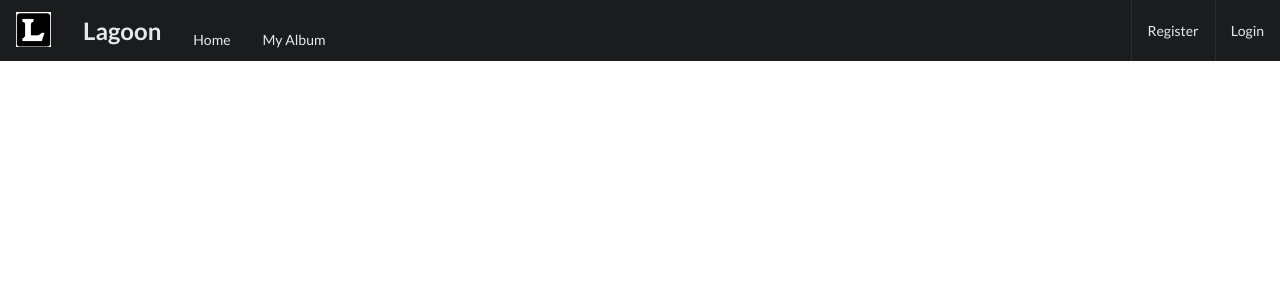
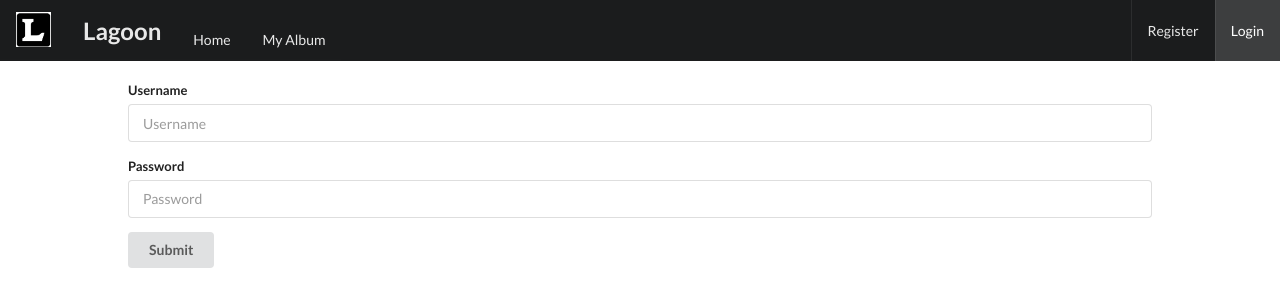
Before and after one commit to seaniemc/angular2frontend, an Angular app: page /login in a window 1280 px wide. Before the commit this address led to /. Shown: the top 306 px of the page. Built offline with nearby package versions, Linux system fonts and the light colour scheme.

Commit message:
updated the nav-bar to change if a user has logged in and offer a log out button

```diff
--- a/src/app/app.routing.ts
+++ b/src/app/app.routing.ts
@@ -3,6 +3,7 @@ import { Routes, RouterModule } from '@angular/router';
 
 import { HomeComponent }  from './components/home.component';
 import {Register} from './components/register.component';
+import { Login } from './components/login.component';
 
 const appRoutes: Routes = [
   {
@@ -17,6 +18,10 @@ const appRoutes: Routes = [
   {
     path: 'register',
     component: Register
+  },
+  {
+    path: 'login',
+    component: Login
   }
 
 ];
--- a/src/app/components/login.component.ts
+++ b/src/app/components/login.component.ts
@@ -16,10 +16,10 @@ export class Login {
     }
 
     onSubmit(){
-        this.loginService.sendCredential(this.model).subcribe(
+        this.loginService.sendCredential(this.model).subscribe(
             data =>{
                 localStorage.setItem("token", JSON.parse(JSON.stringify(data)).body);
-                this.loginService.sendToken(localStorage.getItem("token")).subcribe(
+                this.loginService.sendToken(localStorage.getItem("token")).subscribe(
                     data => {
                         this.currentUserName=this.model.username;
                         localStorage.setItem("currentUserName", this.model.username);
--- a/src/app/components/nav-bar.component.html
+++ b/src/app/components/nav-bar.component.html
@@ -14,11 +14,11 @@
     </a>
   </div>
   <div class="right menu ">
-    <a class="item" routerLink="/register" routerLinkActive="active" >
+    <a *ngIf="!loginService.checkLogin()" class="item" routerLink="/register" routerLinkActive="active" >
       Register
     </a>
     <a class="item" routerLink="/login" routerLinkActive="active" (click)="onClick()">
-      Login
+      {{loginService.checkLogin()? 'Logout' :  'Login'}}
     </a>
   </div>
 </div>
--- a/src/app/components/nav-bar.component.ts
+++ b/src/app/components/nav-bar.component.ts
@@ -1,4 +1,5 @@
 import {Component} from '@angular/core';
+import { LoginService } from "../services/login.service";
 
 @Component({
   selector: 'nav-bar',
@@ -8,4 +9,14 @@ export class NavBar{
 
   myLocalStorage;
 
+  constructor (private loginService:LoginService){
+    this.myLocalStorage=localStorage;
+  }
+
+  onClick(){
+    if(this.loginService.checkLogin()){
+      this.loginService.logout();
+    }
+  }
+
 }
--- a/src/app/services/login.service.ts
+++ b/src/app/services/login.service.ts
@@ -14,7 +14,7 @@ export class LoginService{
         return this.http.post(tokenUrl1, JSON.stringify(model), {headers: headers1});
     }
 
-    sendtoken(token){
+    sendToken(token){
         let tokenUrl2 = "http://localhost:8080/rest/user/users";
         console.log('Bearer '+token);
 
@@ -30,11 +30,12 @@ export class LoginService{
     checkLogin(){
         if(localStorage.getItem("currentUserName")!= null && localStorage.getItem("currentUserName")!=' '
         && localStorage.getItem("token")!=null && localStorage.getItem("token")!='') {
-      console.log(localStorage.getItem("currentUserName"));
-      console.log(localStorage.getItem("token"));
-      return true;
-    } else {
-      return false;
-    })
+            console.log(localStorage.getItem("currentUserName"));
+            console.log(localStorage.getItem("token"));
+            return true;
+        } else {
+            return false;
+
+        }
     }
 }
```
Also changed, not shown: src/app/app.module.ts (+6 -2 lines).
